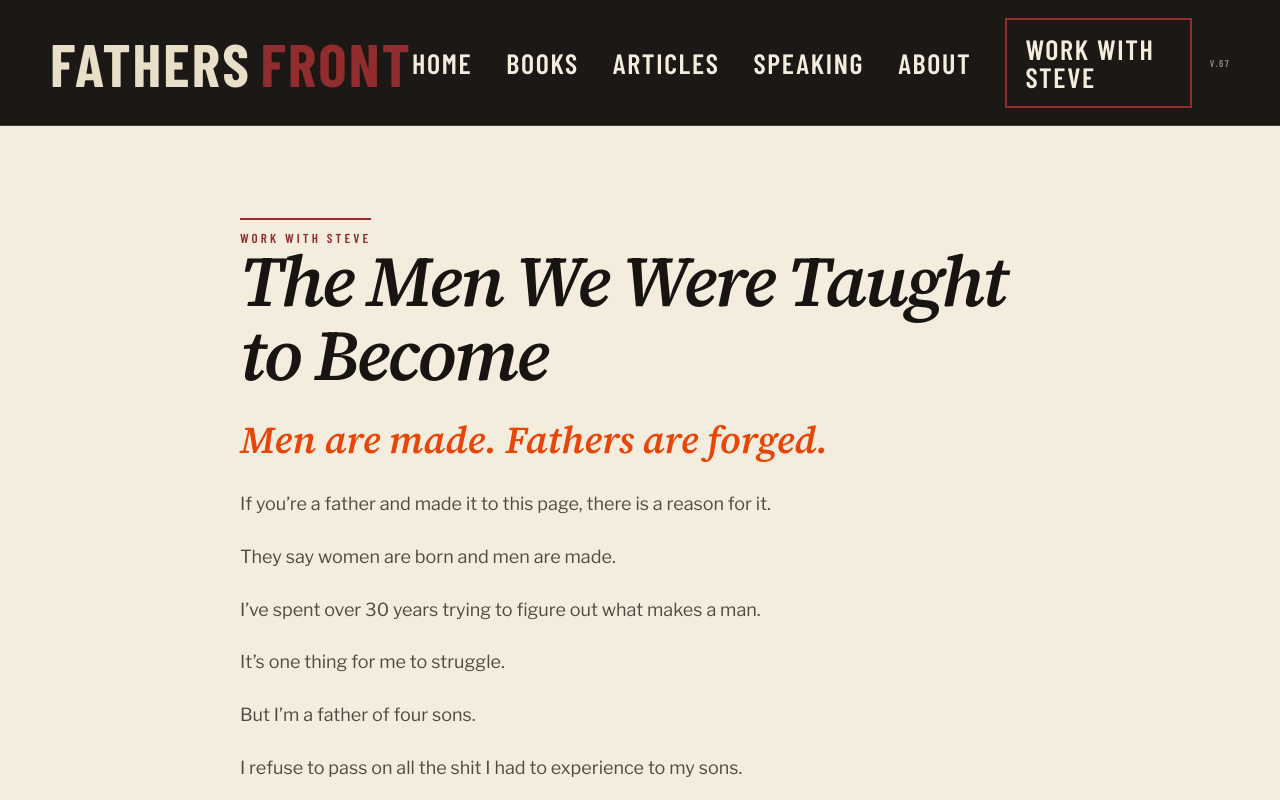
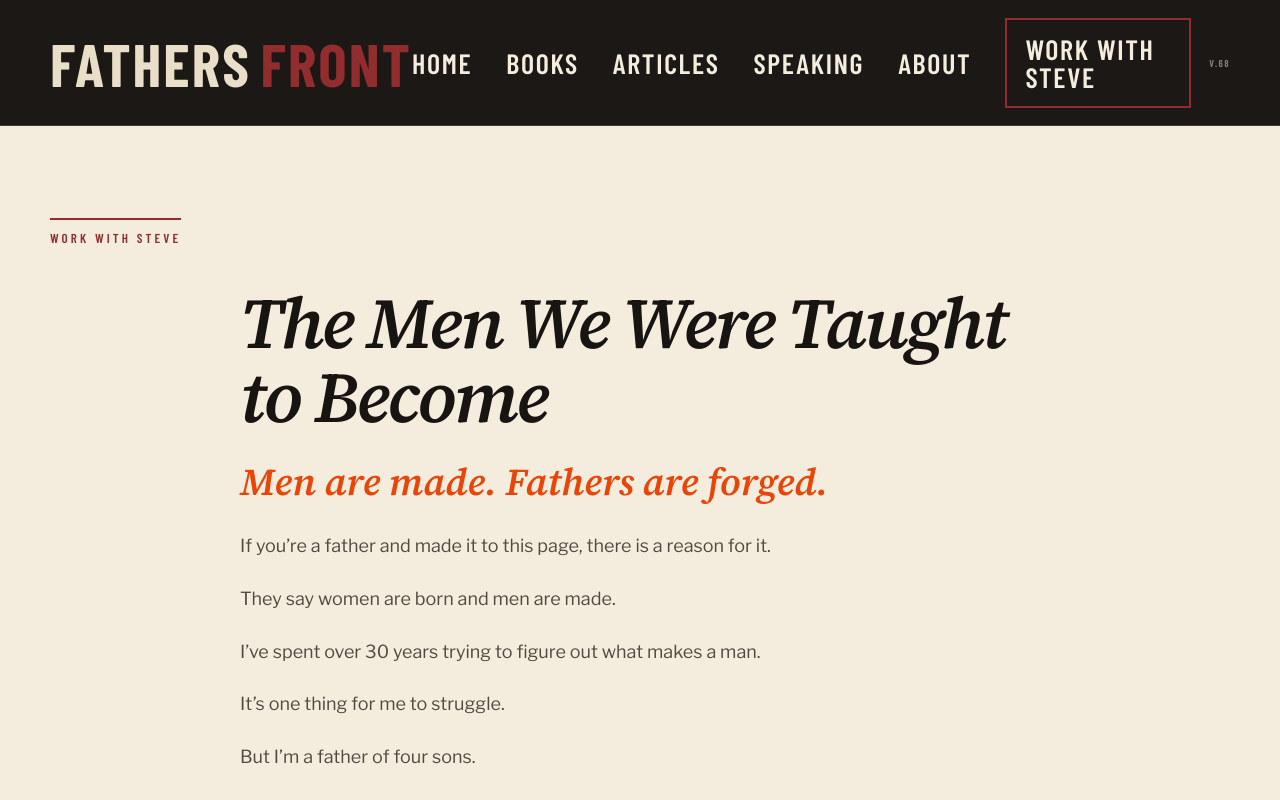
Before and after one commit to mestevelove/fathersfront, a Next.js app: page /work-with-steve in a window 1280 px wide. Shown: the top 800 px of the page. Built offline with nearby package versions, Linux system fonts and the light colour scheme; a web font is replaced by a local one.

Commit message:
Release V.68 align Work With Steve eyebrow

```diff
--- a/app/components/Header.tsx
+++ b/app/components/Header.tsx
@@ -12,11 +12,11 @@ export function Header() {
           <span /><span /><span />
         </button>
         <nav className={open ? "nav open" : "nav"} aria-label="Primary navigation">
-          <div className="mobile-menu-heading"><span>Main Menu</span><b>V.67</b></div>
+          <div className="mobile-menu-heading"><span>Main Menu</span><b>V.68</b></div>
           <Link href="/">Home</Link><Link href="/books">Books</Link><Link href="/articles">Articles</Link>
           <Link href="/speaking">Speaking</Link><Link href="/about">About</Link><Link className="nav-cta" href="/work-with-steve">Work With Steve</Link>
         </nav>
-        <span className="site-version" aria-label="Site version 67">V.67</span>
+        <span className="site-version" aria-label="Site version 68">V.68</span>
       </div>
     </header>
   );
--- a/app/globals.css
+++ b/app/globals.css
@@ -485,6 +485,8 @@ h1 em,h2 em { font-family:"Source Serif 4",serif; color:var(--ember); text-trans
 .work-simple-copy { padding:92px 0 34px; }
 .work-simple-column { max-width:800px; }
 .work-simple-label { margin:0 0 28px; color:var(--red); font:600 13px/1 var(--display); letter-spacing:.18em; text-transform:uppercase; }
+.work-page-kicker { margin:0 0 42px; }
+.work-page-body { margin-inline:auto; }
 .work-simple h1 { margin:0 0 72px; color:var(--ink); font:600 clamp(44px,5.6vw,76px)/1.03 "Source Serif 4",Georgia,serif; letter-spacing:-.035em; text-transform:none; }
 .work-simple-subtitle { margin:0 0 62px; color:#665e55; font:400 22px/1.5 var(--body); }
 .work-page-deck,.work-section-deck { color:var(--ember); font-family:"Source Serif 4",Georgia,serif; font-style:italic; font-weight:600; text-transform:none; }
--- a/app/work-with-steve/page.tsx
+++ b/app/work-with-steve/page.tsx
@@ -61,10 +61,11 @@ export default function WorkWithStevePage() {
   return <main className="work-simple">
     <Header />
     <article className="work-simple-copy cream-section">
-      <div className="shell work-simple-column">
+      <div className="shell">
         <p className="section-kicker work-page-kicker">Work With Steve</p>
-        <h1>The Men We Were Taught to Become</h1>
-        <p className="work-page-deck">Men are made. Fathers are forged.</p>
+        <div className="work-simple-column work-page-body">
+          <h1>The Men We Were Taught to Become</h1>
+          <p className="work-page-deck">Men are made. Fathers are forged.</p>
 
         <div className="work-story work-opening-story">
           <p>If you’re a father and made it to this page, there is a reason for it.</p>
@@ -225,7 +226,8 @@ export default function WorkWithStevePage() {
           <p>You stop asking for permission.</p>
           <p>You start leading.</p>
           <p>You turn the worst thing that has ever happened to in, into the best thing that has ever happened to you.</p>
-        </WorkSection>
+          </WorkSection>
+        </div>
       </div>
     </article>
 
--- a/public/template.html
+++ b/public/template.html
@@ -54,7 +54,7 @@
   </style>
 </head>
 <body>
-  <header class="masthead"><div class="shell"><a class="brand" href="/">Fathers <b>Front</b></a><span class="version">ARTICLE TEMPLATE · V.67</span></div></header>
+  <header class="masthead"><div class="shell"><a class="brand" href="/">Fathers <b>Front</b></a><span class="version">ARTICLE TEMPLATE · V.68</span></div></header>
   <main>
     <header class="hero"><div class="shell">
       <p class="issue">FIELD NOTE <b>/ TEMPLATE</b> · [LAW / LOVE / LEADERSHIP / LIFESTYLE]</p>
```
Also changed, not shown: 1 other file (tests, documents, lock files or other folders).
